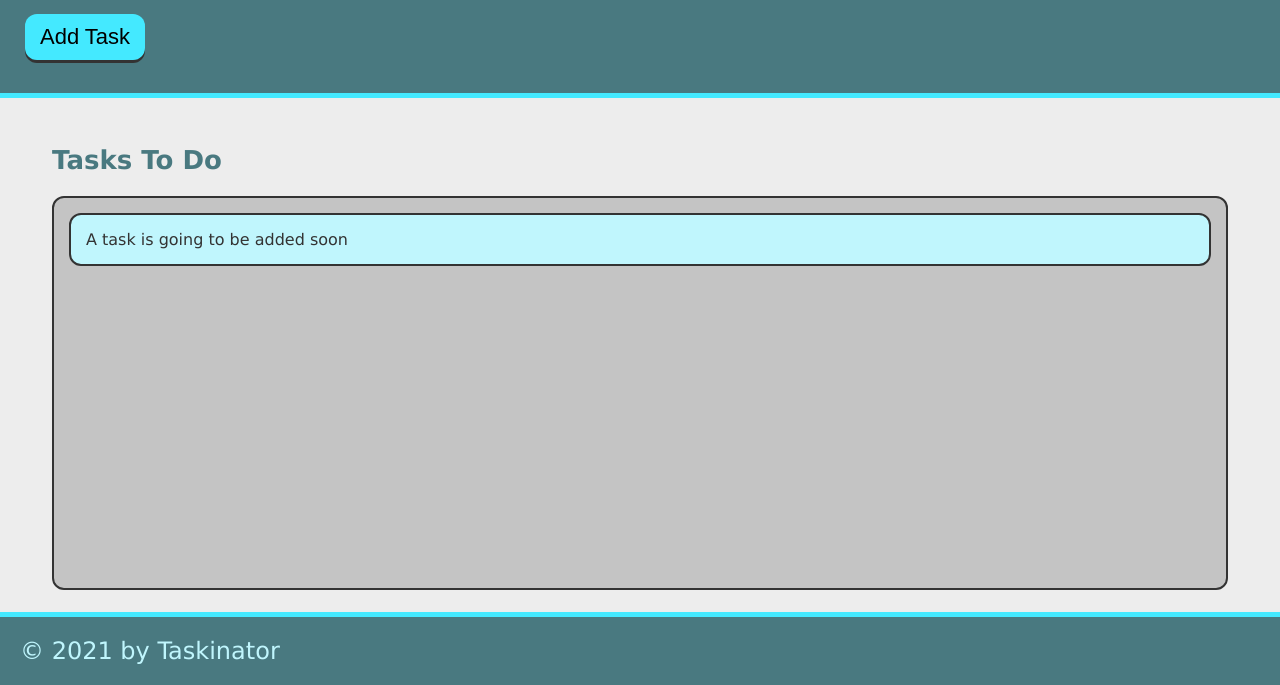
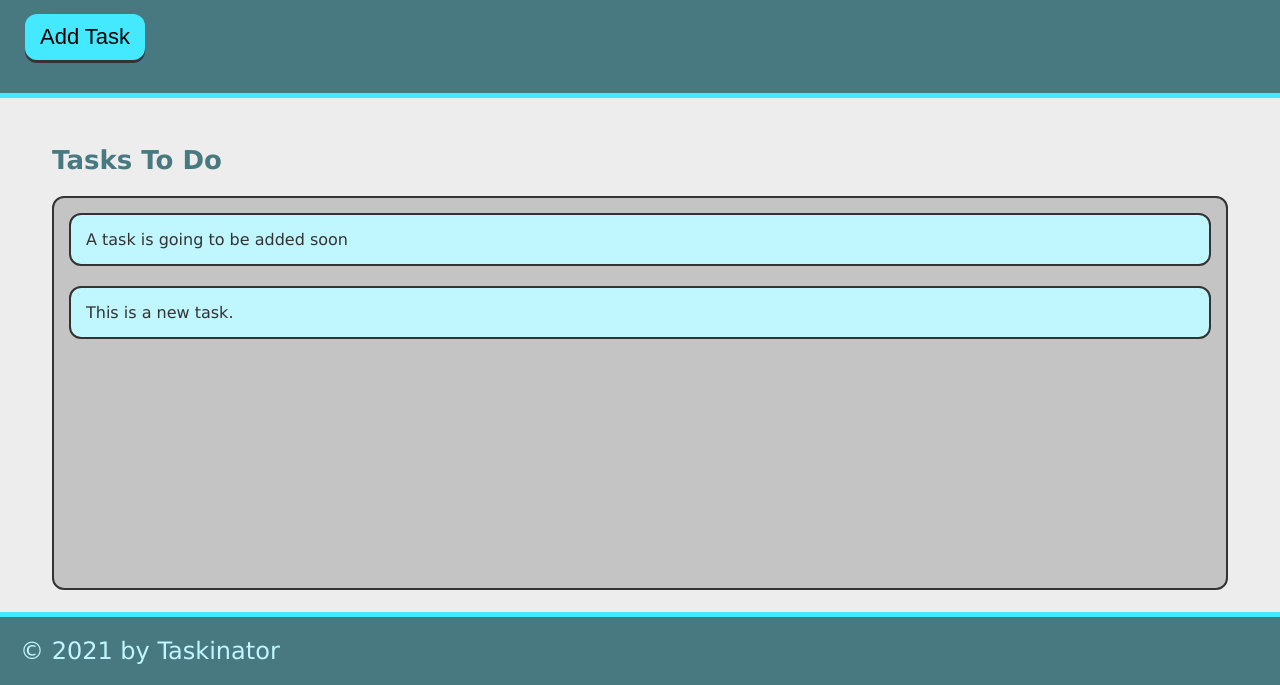
Before and after one commit to ckyle121/Taskinator, a plain HTML site: page index.html in a window 1280 px wide. Both pictures are taken after a click on the button "Add Task". Shown: the part 115-800 px from the top of the page. Drawn offline with Linux system fonts and the light colour scheme.

Commit message:
add event listener for funciton createTaskHandler. Feature adds tasks to To Do list

```diff
--- a/assets/js/script.js
+++ b/assets/js/script.js
@@ -0,0 +1,11 @@
+var buttonEl = document.querySelector("#save-task");
+var tasksToDoEl = document.querySelector("#tasks-to-do");
+
+var createTaskHandler = function() {
+    var listItemEl = document.createElement("li");
+    listItemEl.className = "task-item";
+    listItemEl.textContent = "This is a new task.";
+    tasksToDoEl.appendChild(listItemEl);
+  }
+
+buttonEl.addEventListener("click", createTaskHandler);
--- a/index.html
+++ b/index.html
@@ -11,13 +11,13 @@
     <header>
         <h1 class="page-title">Taskinator</h1>
         <p>Click the button below to add a new task</p>
-        <button class="btn">Add Task</button>
+        <button class="btn" id="save-task">Add Task</button>
     </header>
 
     <main class="page-content">
         <section class="task-list-wrapper">
             <h2 class="list-title">Tasks To Do</h2>
-            <ul class="task-list">
+            <ul class="task-list" id="tasks-to-do">
                 <li class="task-item">A task is going to be added soon</li>
             </ul>
         </section>
```
